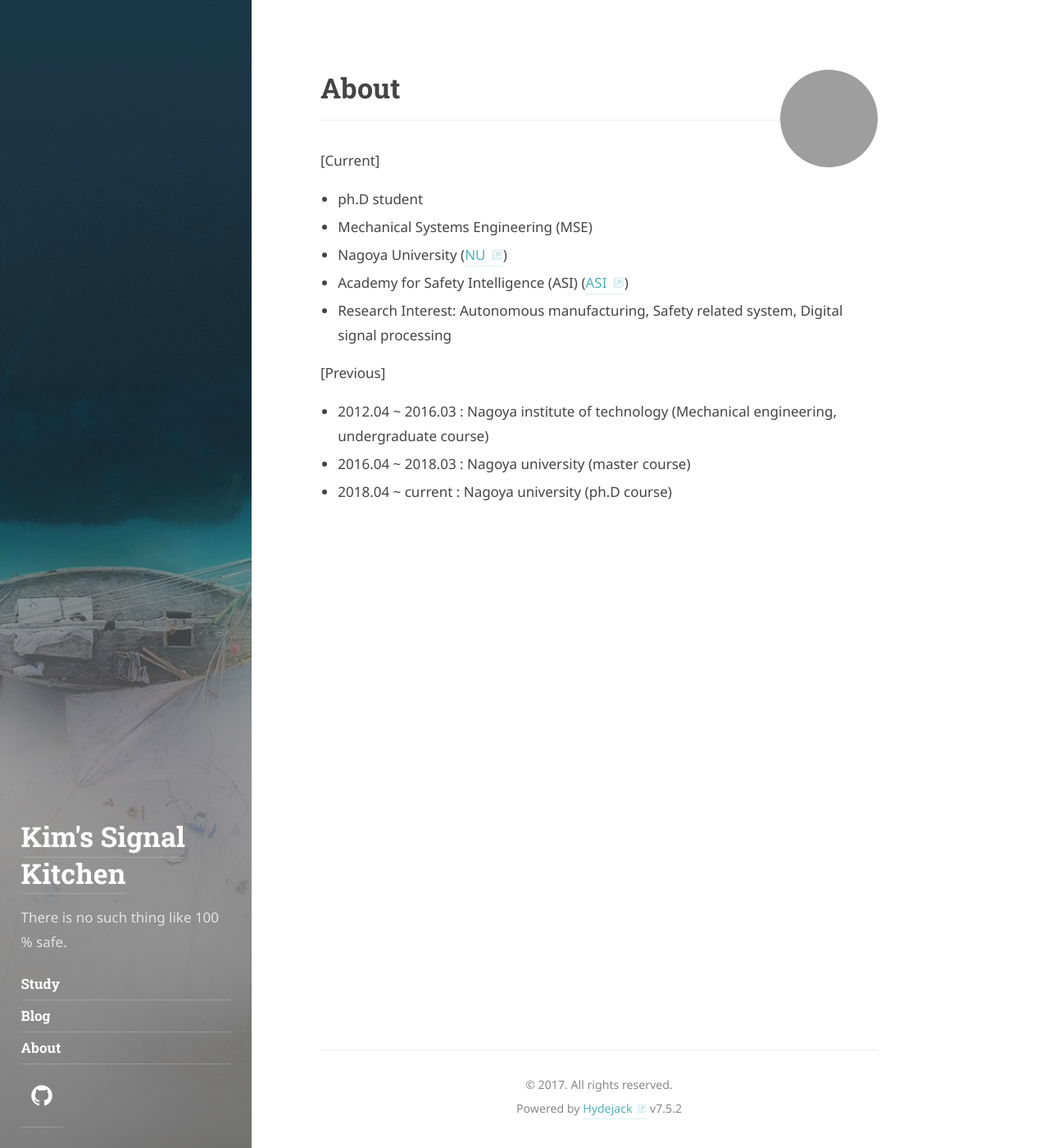
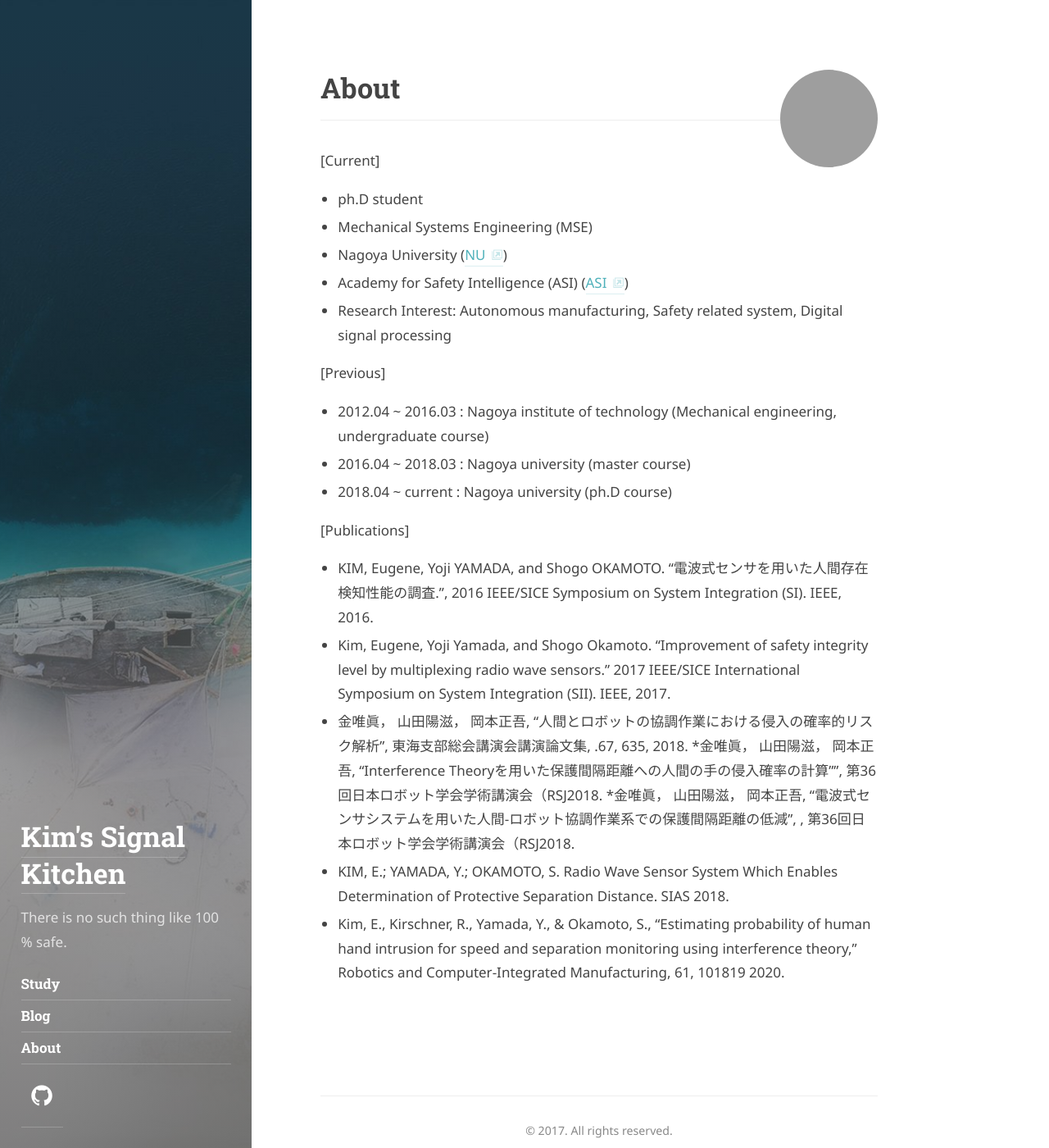
Before and after one commit to Kim-3957/Kim-3957.github.io, a Jekyll site: the page built from about.md, in a window 1280 px wide and 1400 px high. Shown: the whole window at 82% size. Built offline with Jekyll 4.4.1, drawn with Linux system fonts in a browser that asks for light colours; some web fonts are replaced; grey boxes are pictures that could not be loaded.

Commit message:
Update authors.yml

```diff
--- a/_data/authors.yml
+++ b/_data/authors.yml
@@ -19,6 +19,15 @@ author1:
     * 2012.04 ~ 2016.03 : Nagoya institute of technology (Mechanical engineering, undergraduate course)
     * 2016.04 ~ 2018.03 : Nagoya university (master course)
     * 2018.04 ~ current : Nagoya university (ph.D course)
+
+    [Publications]
+    * KIM, Eugene, Yoji YAMADA, and Shogo OKAMOTO. "電波式センサを用いた人間存在検知性能の調査.", 2016 IEEE/SICE Symposium on System Integration (SI). IEEE, 2016.
+    * Kim, Eugene, Yoji Yamada, and Shogo Okamoto. "Improvement of safety integrity level by multiplexing radio wave sensors." 2017 IEEE/SICE International Symposium on System Integration (SII). IEEE, 2017.
+    * 金唯眞， 山田陽滋， 岡本正吾, "人間とロボットの協調作業における侵入の確率的リスク解析", 東海支部総会講演会講演論文集, .67, 635, 2018.
+    *金唯眞， 山田陽滋， 岡本正吾, "Interference Theoryを用いた保護間隔距離への人間の手の侵入確率の計算"", 第36回日本ロボット学会学術講演会（RSJ2018.
+    *金唯眞， 山田陽滋， 岡本正吾, "電波式センサシステムを用いた人間-ロボット協調作業系での保護間隔距離の低減", , 第36回日本ロボット学会学術講演会（RSJ2018.
+    * KIM, E.; YAMADA, Y.; OKAMOTO, S. Radio Wave Sensor System Which Enables Determination of Protective Separation Distance. SIAS 2018.
+    * Kim, E., Kirschner, R., Yamada, Y., & Okamoto, S., "Estimating probability of human hand intrusion for speed and separation monitoring using interference theory," Robotics and Computer-Integrated Manufacturing, 61, 101819 2020.
 
   # This photo will be used in the about section
   picture:
```
